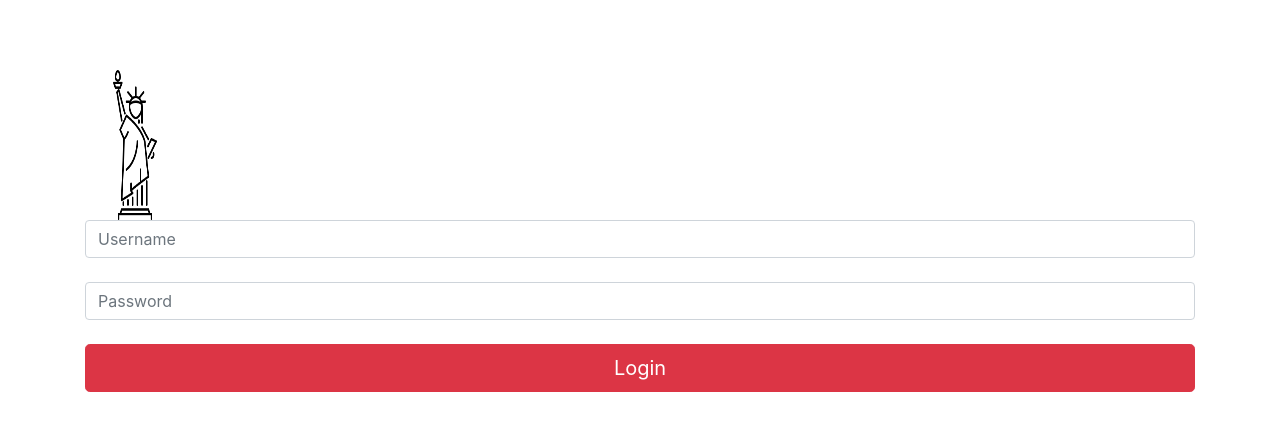
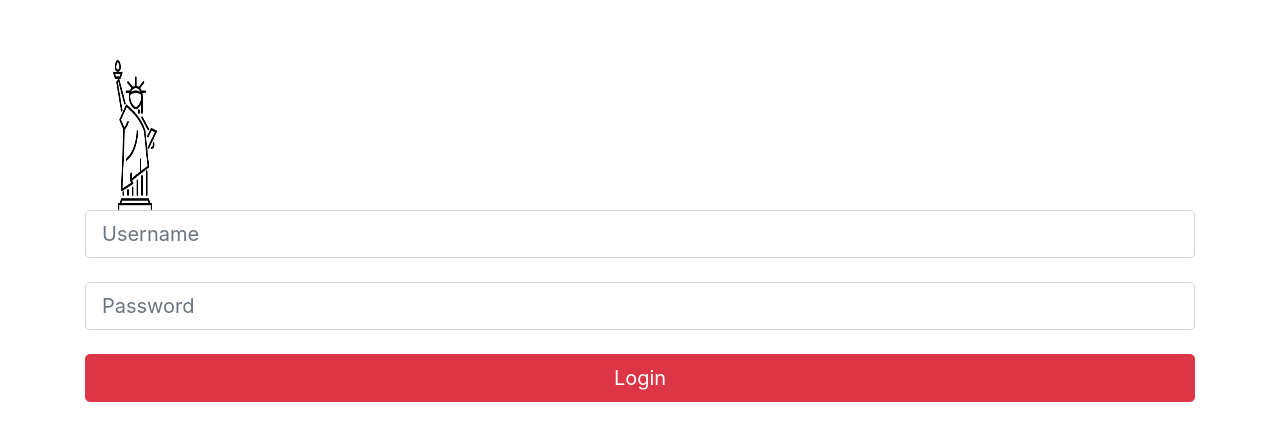
Before and after one commit to Henry-Cook/test, a plain HTML site: page index.html in a window 1280 px wide. Shown: the part 161-602 px from the top of the page. Drawn offline with nearby package versions, Linux system fonts and the light colour scheme.

Commit message:
Add files via upload

```diff
--- a/index.html
+++ b/index.html
@@ -14,10 +14,10 @@
 <div class="container">
   <img src="america.png" alt="Statue-Of-Liberty">
 <form class="login-form form-group" action="/login" method="post">
-  <input type="text" class="form-control" name="username" placeholder="Username">
+  <input type="text" class="form-control form-control-lg" name="username" placeholder="Username" autocomplete="off">
   <br>
   <form class="login-form" action="index.html" method="post">
-    <input type="text" class="form-control" name="password" placeholder="Password">
+    <input type="text" class="form-control form-control-lg" name="password" placeholder="Password" autocomplete="off">
     <br>
   <button class="btn btn-danger btn-lg btn-block" type="submit" name="button">Login</button>
 </form>
```
